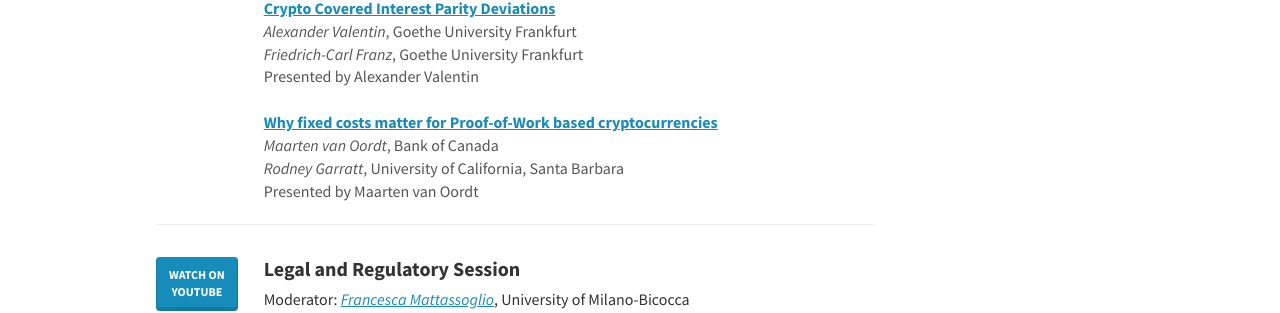
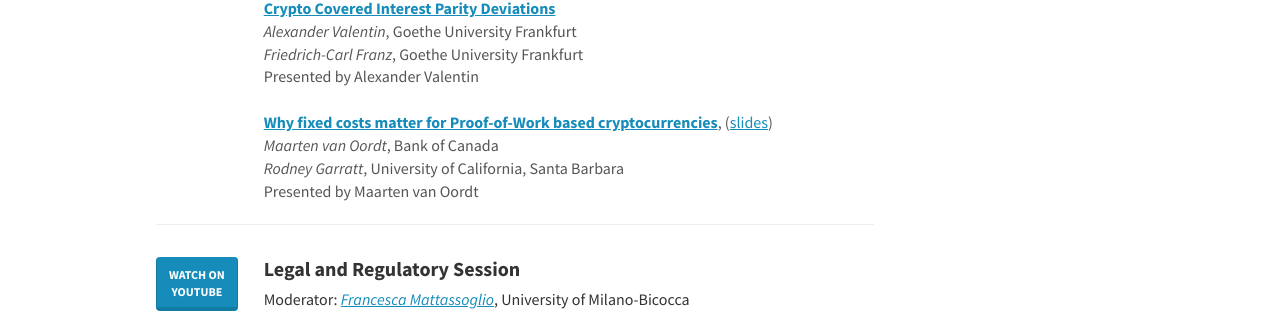
Before and after one commit to cryptoassetlab/cryptoassetlab.github.io, a Jekyll site: the page built from _pages/cal2020.html, in a window 1280 px wide and 900 px high, scrolled down 1587 px. Shown: the part 148-461 px from the top of the window. Built offline with Jekyll 4.4.1, drawn with Linux system fonts in a browser that asks for light colours; nearby versions of some CDN libraries.

Commit message:
new slides

```diff
--- a/_data/cal2020_papers.yml
+++ b/_data/cal2020_papers.yml
@@ -71,7 +71,7 @@
   presenter: Maarten van Oordt
   stream: Crypto-Economics
   economic-note: false
-  slides:
+  slides: "Cal2020 slides"
 
 - paper: The classification of tokens and its regulatory implications
   link: https://cryptoassetlab.diseade.unimib.it/docs/CAL2020/Legal_1.pdf
```
Also changed, not shown: _posts/2020-10-30-cal2020-conference.md (+1 -1 lines), 1 other file.
